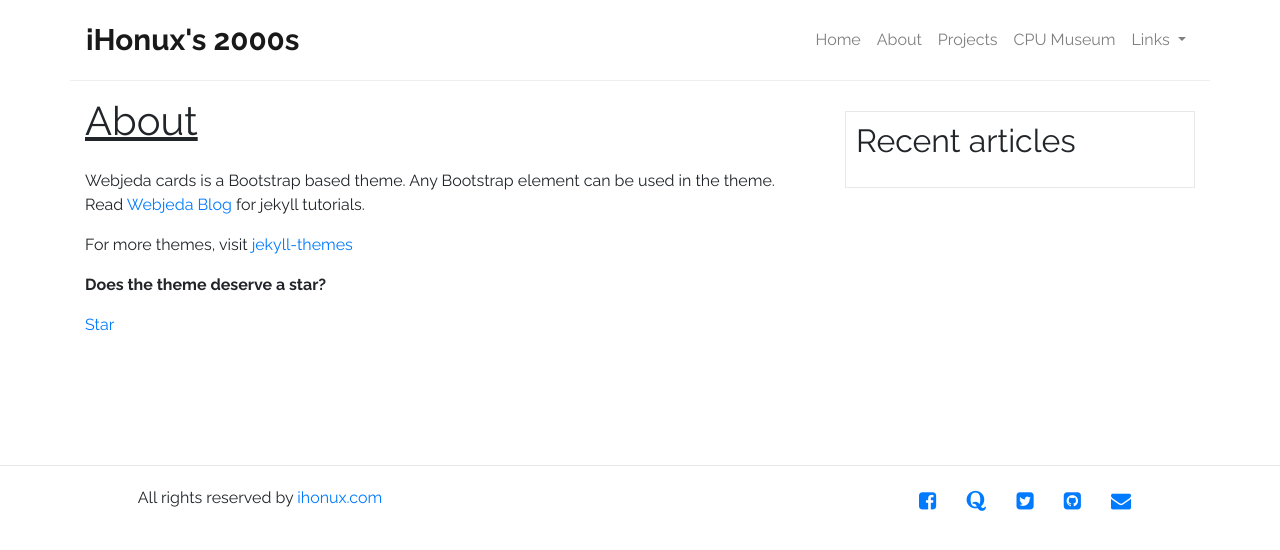
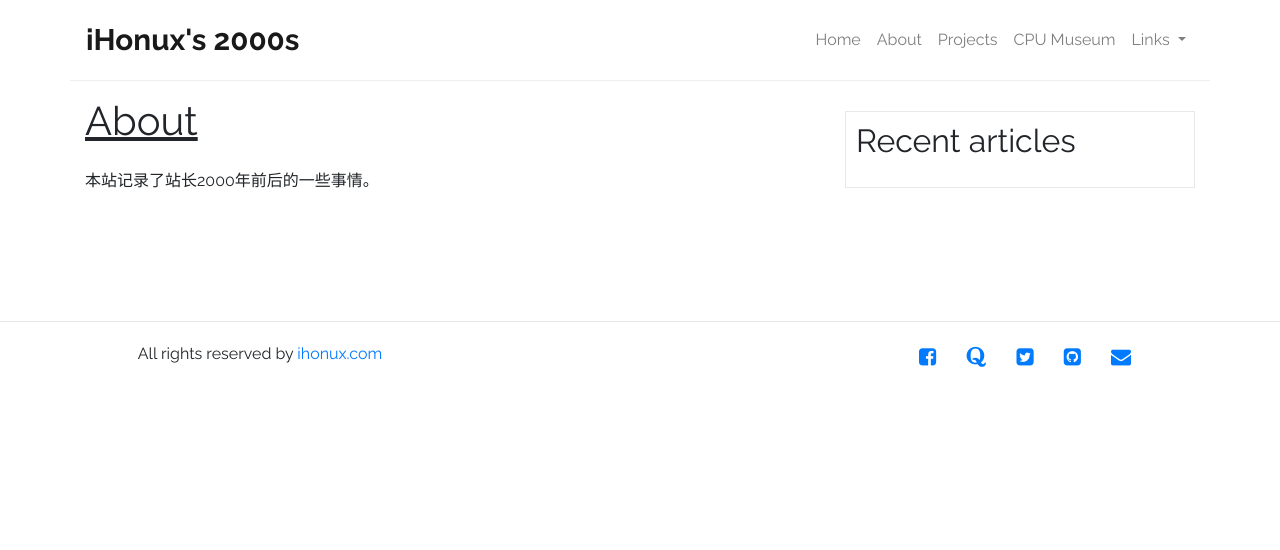
Before and after one commit to past-records/past-records.github.io, a Jekyll site: the page built from about.md, in a window 1280 px wide. Shown: the top 550 px of the page. Built offline with Jekyll 4.4.1, drawn with Linux system fonts in a browser that asks for light colours.

Commit message:
Update about.md

```diff
--- a/about.md
+++ b/about.md
@@ -4,12 +4,4 @@ title: About
 permalink: /about/
 ---
 
-Webjeda cards is a Bootstrap based theme. Any Bootstrap element can be used in the theme. Read [Webjeda Blog](http://blog.webjeda.com){: target="\_blank"} for jekyll tutorials.
-
-For more themes, visit [jekyll-themes](https://jekyll-themes.com){: target="\_blank"}
-
-**Does the theme deserve a star?**
-
-<a class="github-button" href="https://github.com/sharu725/cards" data-style="mega" data-count-href="/sharu725/cards/stargazers" data-count-api="/repos/sharu725/cards#stargazers_count" data-count-aria-label="# stargazers on GitHub" aria-label="Star sharu725/cards on GitHub">Star</a>
-
-<script async defer src="https://buttons.github.io/buttons.js"></script>
+本站记录了站长2000年前后的一些事情。
```
